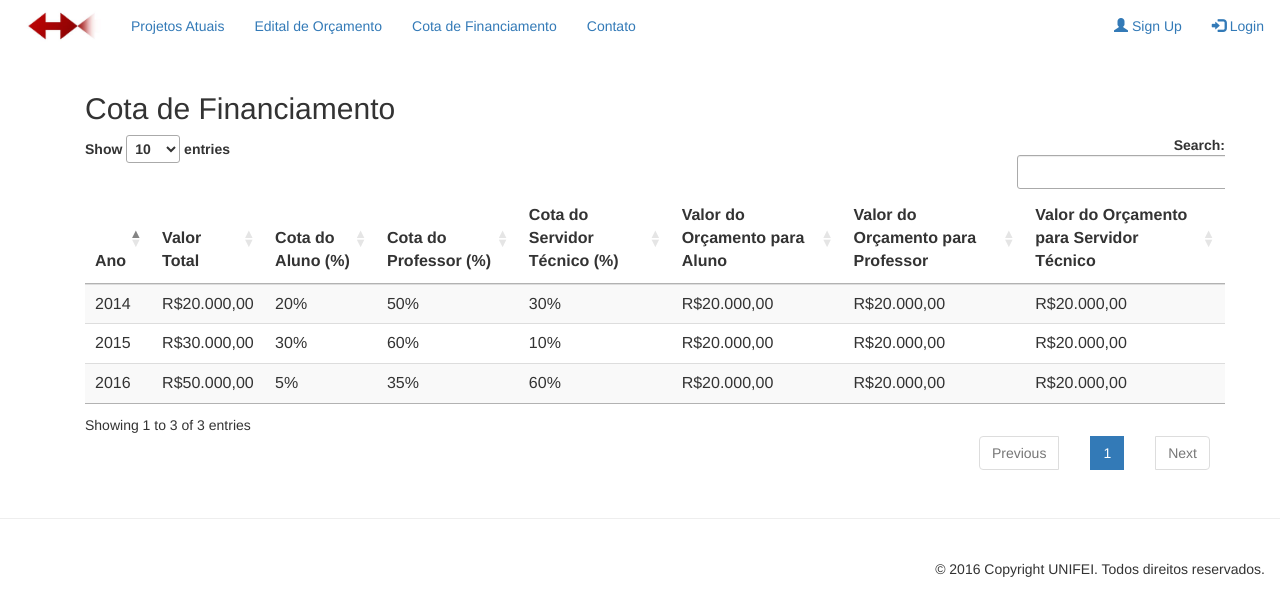
After one commit to davibc19/CrowdFunding_Project, a PHP site: page /infoCotaFinanciamento.php in a window 1280 px wide. The commit adds this page. Shown: the top 616 px of the page. Run offline with PHP 8.4, Linux system fonts and the light colour scheme; some libraries are stand-ins or nearby versions.

Commit message:
Correção de implementação dos RFS003 e RFs004
Pseudo-implementação dos RFS005 e RFS006 (Falta conexão com BD)
	- Cadastrar Cota de Orçamento
	- Listar Cota de Orçamento

```diff
--- a/alterarUsuario.php
+++ b/alterarUsuario.php
@@ -25,8 +25,8 @@
             <input type="password" name="senha" class="form-control" id="pwd">
         </div>
 
-        <button type="submit" name="enviar" class="btn btn-default">Alterar</button>
-        <button type="reset" class="btn btn-default">Limpar</button>
+        <button type="submit" name="enviar" class="btn btn-success">Alterar</button>
+        <button type="reset" class="btn btn-warning">Limpar</button>
     </form>
 </div>
 
--- a/cadastrarUsuario.php
+++ b/cadastrarUsuario.php
@@ -40,8 +40,8 @@
         </div>
 
 
-        <button type="submit" name="enviar" class="btn btn-default">Cadastrar</button>
-        <button type="reset" class="btn btn-default">Limpar</button>
+        <button type="submit" name="enviar" class="btn btn-success">Cadastrar</button>
+        <button type="reset" class="btn btn-warning">Limpar</button>
     </form>
 </div>
 
--- a/headerGO.php
+++ b/headerGO.php
@@ -9,7 +9,7 @@
                 <li><a href="projetosAprovados.php">Projetos Atuais</a></li>
                 <li><a href="projetosConcluidos.php">Projetos Concluídos</a></li>
                 <li><a href="infoEditalOrcamento.php">Edital de Orçamento</a></li>
-                <li><a href="#">Cota de Financiamento</a></li>
+                <li><a href="infoCotaFinanciamento.php">Cota de Financiamento</a></li>
                 <li><a href="contato.php">Contato</a></li>
             </ul>
             <ul class="nav navbar-nav navbar-right">
--- a/headerOF.php
+++ b/headerOF.php
@@ -8,7 +8,7 @@
             <ul class="nav navbar-nav">
                 <li><a href="projetosAprovados.php">Projetos Atuais</a></li>
                 <li><a href="infoEditalOrcamento.php">Edital de Orçamento</a></li>
-                <li><a href="#">Cota de Financiamento</a></li>
+                <li><a href="infoCotaFinanciamento.php">Cota de Financiamento</a></li>
                 <li><a href="contato.php">Contato</a></li>
             </ul>
             <ul class="nav navbar-nav navbar-right">
--- /dev/null
+++ b/infoCotaFinanciamento.php
@@ -0,0 +1,70 @@
+<?php
+
+require_once './validateSessionFunctions.php';
+validateHeader();
+?>
+
+<section id="infoCotaFinanciamento" class="container">
+    <div class="container">
+
+        <h2 class="sub-header">Cota de Financiamento</h2>
+        <div class="table-responsive">
+
+            <!-- CRIAÇÃO DA TABELA DINÂMICA -->
+            <script>$(document).ready(function ()
+                {
+                    $('#listarCotaFinanciamento').DataTable();
+                });
+            </script>
+            <!-- FIM DA CRIAÇÃO -->
+
+            <table id="listarCotaFinanciamento" class="table table-striped">
+                <thead>
+                    <tr>
+                        <th>Ano</th>
+                        <th>Valor Total</th>
+                        <th>Cota do Aluno (%)</th>
+                        <th>Cota do Professor (%)</th>
+                        <th>Cota do Servidor Técnico (%)</th>
+                        <th>Valor do Orçamento para Aluno</th>
+                        <th>Valor do Orçamento para Professor</th>
+                        <th>Valor do Orçamento para Servidor Técnico</th>
+                    </tr>
+                </thead>
+                <tbody>
+                    <tr>
+                        <td>2014</td>
+                        <td>R$20.000,00</td>
+                        <td>20%</td>
+                        <td>50%</td>
+                        <td>30%</td>
+                        <td>R$20.000,00</td>
+                        <td>R$20.000,00</td>
+                        <td>R$20.000,00</td>
+                    </tr>
+                    <tr>
+                        <td>2015</td>
+                        <td>R$30.000,00</td>
+                        <td>30%</td>
+                        <td>60%</td>
+                        <td>10%</td>
+                        <td>R$20.000,00</td>
+                        <td>R$20.000,00</td>
+                        <td>R$20.000,00</td>
+                    </tr>
+                    <tr>
+                        <td>2016</td>
+                        <td>R$50.000,00</td>
+                        <td>5%</td>
+                        <td>35%</td>
+                        <td>60%</td>
+                        <td>R$20.000,00</td>
+                        <td>R$20.000,00</td>
+                        <td>R$20.000,00</td>
+                    </tr>
+                </tbody>
+            </table>
+        </div>
+    </div>
+</section>
+<?php include("footer.php") ?>
--- a/login.php
+++ b/login.php
@@ -11,7 +11,7 @@
             <input type="password" required="" class="form-control" id="pwd">
         </div>
 
-        <button type="submit" class="btn btn-default">Submit</button>
+        <button type="submit" class="btn btn-success">Submit</button>
     </form>
 </div>
 
--- a/nbproject/private/private.xml
+++ b/nbproject/private/private.xml
@@ -2,6 +2,10 @@
 <project-private xmlns="http://www.netbeans.org/ns/project-private/1">
     <editor-bookmarks xmlns="http://www.netbeans.org/ns/editor-bookmarks/2" lastBookmarkId="0"/>
     <open-files xmlns="http://www.netbeans.org/ns/projectui-open-files/2">
-        <group/>
+        <group>
+            <file>file:/C:/xampp/htdocs/LocadoraChx/infoEditalOrcamento.php</file>
+            <file>file:/C:/xampp/htdocs/LocadoraChx/cadastrarEditalCota.php</file>
+            <file>file:/C:/xampp/htdocs/LocadoraChx/functionsBd.php</file>
+        </group>
     </open-files>
 </project-private>
```
Also changed, not shown: cadastrarEditalCota.php (added, +65 -0 lines), cadastrarEditalOrcamento.php (deleted, +0 -29 lines), functionsBd.php (+19 -3 lines), infoEditalOrcamento.php (+4 -6 lines).
